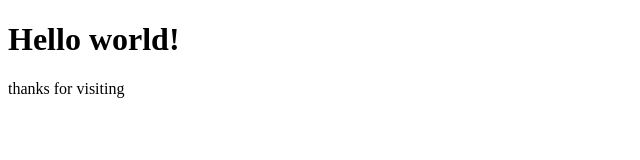
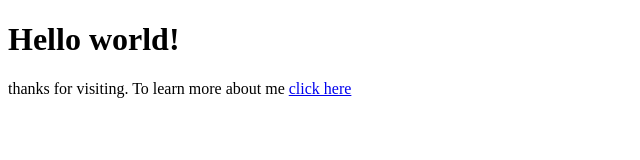
Before and after one commit to velos-0/velos-0.github.io, a plain HTML site: page index.html in a window 1280 px wide. Shown: the whole page, without its empty margins (0-640 px from the left). Drawn offline with Linux system fonts and the light colour scheme.

Commit message:
Add files via upload

```diff
--- a/index.html
+++ b/index.html
@@ -7,6 +7,6 @@
 </head>
 <body>
    <h1>Hello world!</h1>
-   <p>thanks for visiting</p>
+   <p>thanks for visiting. To learn more about me <a href="aboutme.html">click here</a></p>
 </body>
 </html>
```
